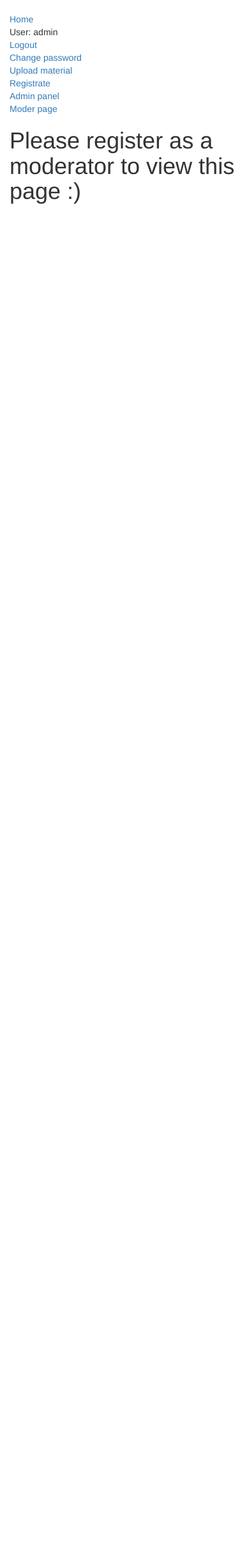
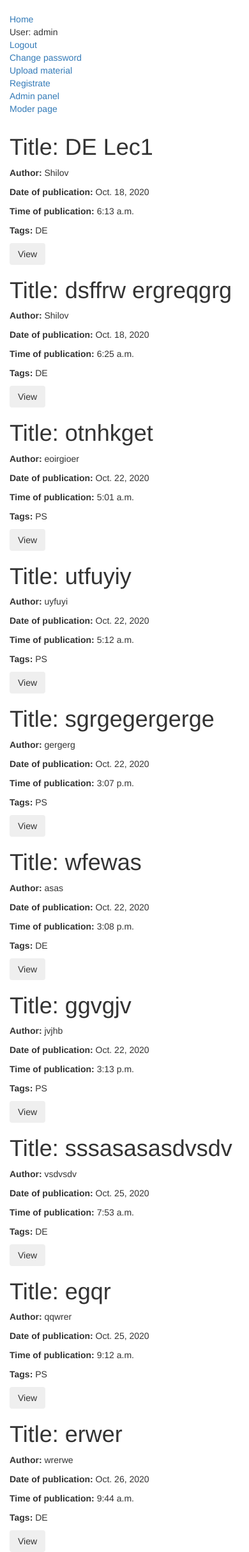
Before and after one commit to igudesman/digital-library, a Django app: page /moder/ in a window 390 px wide. Shown: the whole page at 64% size. Before the commit the page ends 319 px from the top, so only its background shows below. Run offline with Django 3.2, Linux system fonts and the light colour scheme; a user stored in the database is signed in; data comes from the database, SQL or seed files in the repository; some libraries are stand-ins or nearby versions.

Commit message:
moderator page

```diff
--- a/core/moderator/templates/moder_material_page.html
+++ b/core/moderator/templates/moder_material_page.html
@@ -1,6 +1,22 @@
 {% extends 'base.html' %}
-{% load render_table from django_tables2 %}
 
 {% block content %}
-    {% render_table table %}
+    <div class="row">
+        {% for material in materials %}
+            <div class="col-lg-4 col-md-6">
+                <div class="listing__item">
+                    <h1>Title: {{ material.title }}</h1>
+                    <p><strong>Author:</strong> {{ material.author }}</p>
+                    <p><strong>Date of publication:</strong> {{ material.date_publication }}<p>
+                    <p><strong>Time of publication:</strong> {{ material.time_publication }}<p>
+                    <p><strong>Tags:</strong> {% for tag in material.tags.all %} {{ tag }}{% if not forloop.last %}, {% endif %}{% endfor %}</p>
+                </div>
+
+                <form method="POST" action= {% url "material" material.id %}>
+                    {% csrf_token %}
+                    <input type="submit" class="btn" value="View">
+                </form>
+            </div>
+        {% endfor %}
+    </div>
 {% endblock %}
--- a/core/moderator/views.py
+++ b/core/moderator/views.py
@@ -1,30 +1,8 @@
 from django.shortcuts import render
-
-# Create your views here.
-
 from django.contrib.auth.decorators import login_required
-import django_tables2 as tables
 from search.models import Material
-from django_tables2 import RequestConfig
-
-
-class MaterialTable(tables.Table):
-    T = """<form method="POST" action= {% url 'home'  %}> {% csrf_token %} <input type="submit" class="btn"
-    value="View book"></form> """
-
-    view = tables.TemplateColumn(T)
-
-    class Meta:
-        model = Material
-        fields = ('title', 'author', 'file_name', "date_publication", "visibility", "who_added_username",)
-        template_name = 'django_tables2/bootstrap4.html'
-
 
 @login_required()
 def moder_view(request):
-    if not request.user.groups.filter(name='admin').exists():
-        return render(request, "not_a_moder.html")
-    else:
-        table = MaterialTable(Material.objects.all())
-        RequestConfig(request).configure(table)
-        return render(request, 'moder_material_page.html', {'table': table})
+    materials = Material.objects.filter(visibility__icontains='0').distinct()
+    return render(request, 'moder_material_page.html', {'materials': materials})
```
